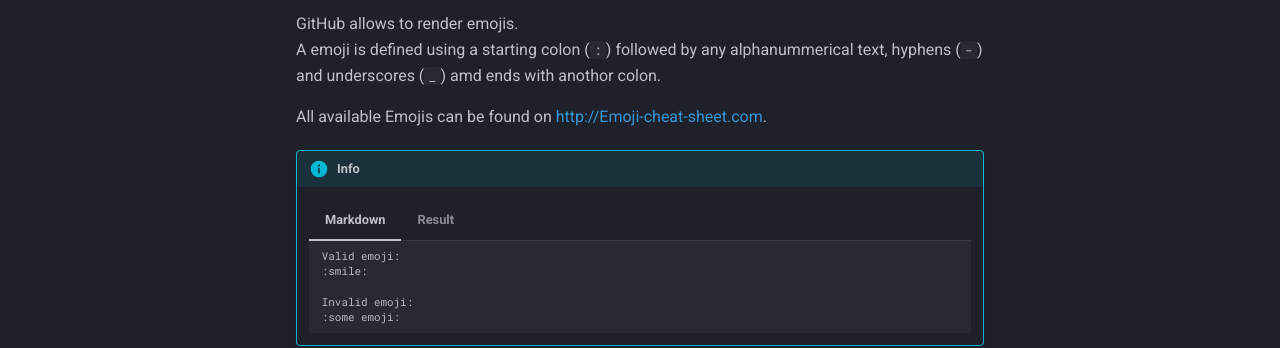
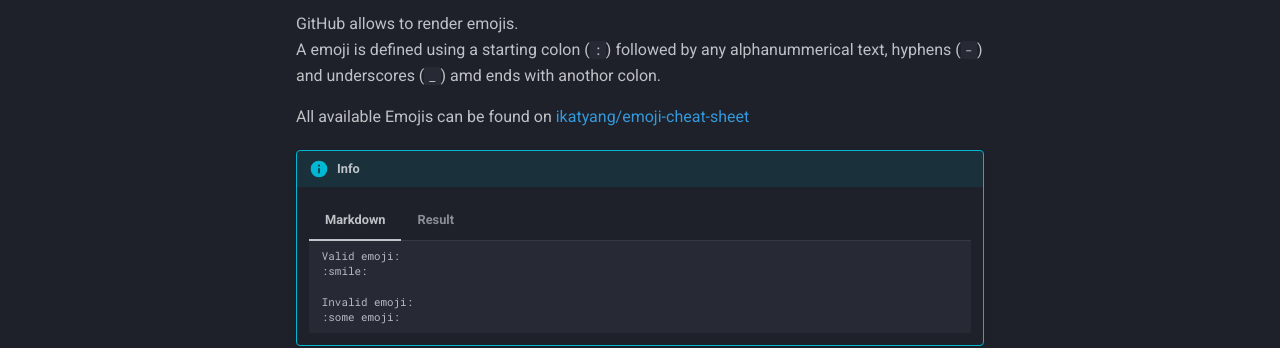
Before and after one commit to Andre601/GitHub-Markdown, an MkDocs documentation site: the page built from docs/github/general.md, in a window 1280 px wide and 900 px high, scrolled down 8183 px. Shown: the part 424-772 px from the top of the window. Built offline with MkDocs 1.6.1 and Material for MkDocs 9.7.7, drawn with Linux system fonts in a browser that asks for light colours; emoji names are drawn with the system emoji font; comment, search, counter and statistics services are not loaded.

Commit message:
Update general.md

```diff
--- a/docs/github/general.md
+++ b/docs/github/general.md
@@ -429,7 +429,7 @@ Making tables in Markdown is fairly simple.
 GitHub allows to render emojis.
 A emoji is defined using a starting colon (`:`) followed by any alphanummerical text, hyphens (`-`) and underscores (`_`) amd ends with anothor colon.
 
-All available Emojis can be found on http://Emoji-cheat-sheet.com.
+All available Emojis can be found on @ikatyang/emoji-cheat-sheet
 
 !!! info
     === "Markdown"
```
